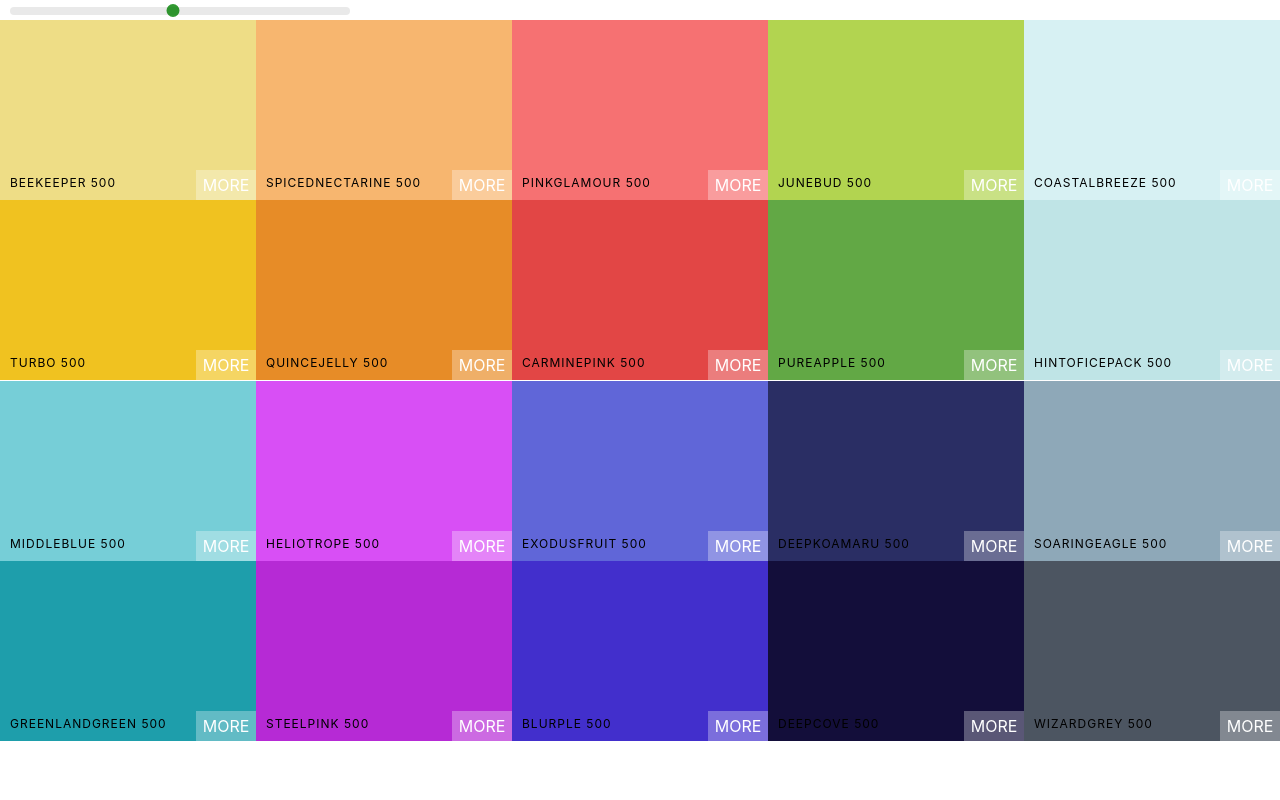
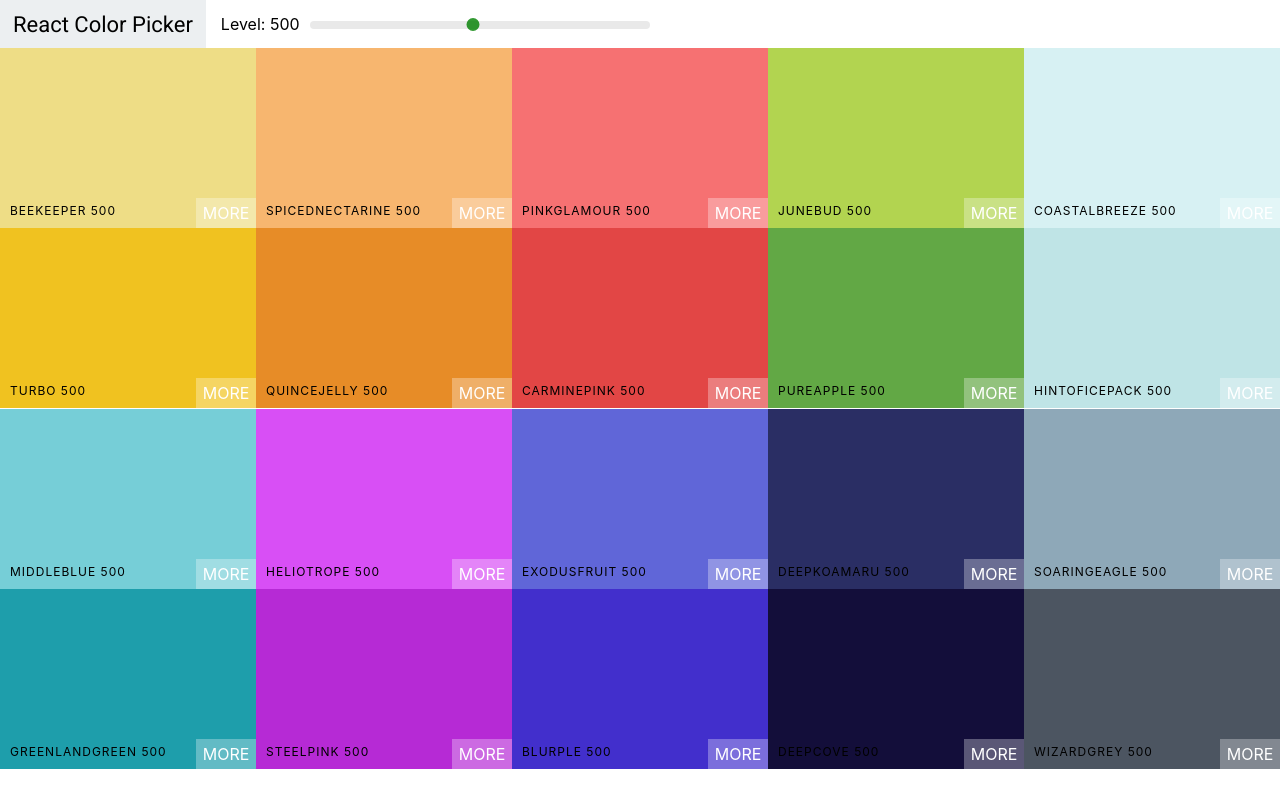
Before and after one commit to Cedric-Hurst/color-palette-project, a React (Create React App) app: page / in a window 1280 px wide. Built offline with nearby package versions, Linux system fonts and the light colour scheme.

Commit message:
add navbar and font

```diff
--- /dev/null
+++ b/src/Navbar.css
@@ -0,0 +1,28 @@
+@import url('https://fonts.googleapis.com/css2?family=Roboto&display=swap');
+.Navbar {
+	display: flex;
+	align-items: center;
+	justify-content: flex-start;
+	height: 6vh;
+}
+.slider {
+	width: 340px;
+	margin: 0 10px;
+	display: inline-block;
+}
+.logo {
+	margin-right: 15px;
+	padding: 0 13px;
+	font-size: 22px;
+	background-color: #eceff1;
+	font-family: Roboto;
+	height: 100%;
+	display: flex;
+	align-items: center;
+}
+.logo a {
+	text-decoration: none;
+	color: black;
+}
+.slider-container {
+}
--- /dev/null
+++ b/src/Navbar.js
@@ -0,0 +1,41 @@
+import React, { Component } from 'react'
+import Slider from 'rc-slider';
+import 'rc-slider/assets/index.css';
+import './Navbar.css'
+
+export default class Navbar extends Component {
+    render() {
+        const {level, changeLevel} = this.props
+        return (
+            <header className='Navbar'>
+                <div className="logo">
+                    <a href='#'>React Color Picker</a>
+                </div>
+                <div className='slider-container'>
+                    <span>Level: {level}</span>
+                    <div className='slider'>
+                        <Slider
+                            defaultValue={level}
+                            min={100}
+                            max={900}
+                            onChange={changeLevel}
+                            step={100}
+                            trackStyle={{ backgroundColor: 'transparent' }}
+                            railStyle={{ height: '8px' }}
+                            handleStyle={{
+                                backgroundColor: ' green',
+                                outline: 'none',
+                                border: '2px solid green',
+                                boxShadow: 'none',
+                                height: '13px',
+                                width: '13px',
+                                marginLeft: '-7px',
+                                marginTop: '-3px'
+                            }}
+                        />
+                        </div>
+                    </div>
+            </header>
+        )
+    }
+}
--- a/src/Palette.css
+++ b/src/Palette.css
@@ -4,8 +4,3 @@
 .Palette-colors {
 	height: 90%;
 }
-.slider {
-	width: 340px;
-	margin: 0 10px;
-	display: inline-block;
-}
--- a/src/Palette.js
+++ b/src/Palette.js
@@ -1,8 +1,7 @@
 import React, { Component } from 'react'
 import ColorBox from './ColorBox'
-import Slider from 'rc-slider';
-import 'rc-slider/assets/index.css';
 import './Palette.css'
+import Navbar from './Navbar';
 
 export default class Palette extends Component {
     constructor(props) {
@@ -22,27 +21,7 @@
             <ColorBox color={color.hex} name={color.name} />)
         return (
             <div className='Palette'>
-                <div className='slider'>
-                    <Slider
-                        defaultValue={level}
-                        min={100}
-                        max={900}
-                        onChange={this.changeLevel}
-                        step={100}
-                        trackStyle={{ backgroundColor: 'transparent' }}
-                        railStyle={{ height: '8px' }}
-                        handleStyle={{
-                            backgroundColor: ' green',
-                            outline: 'none',
-                            border: '2px solid green',
-                            boxShadow: 'none',
-                            height: '13px',
-                            width: '13px',
-                            marginLeft: '-7px',
-                            marginTop: '-3px'
-                        }}
-                    />
-                </div>
+                <Navbar level={level} changeLevel={this.changeLevel} />
                 <div className='Palette-colors'>
                     {colorBoxes}
                 </div>
```
